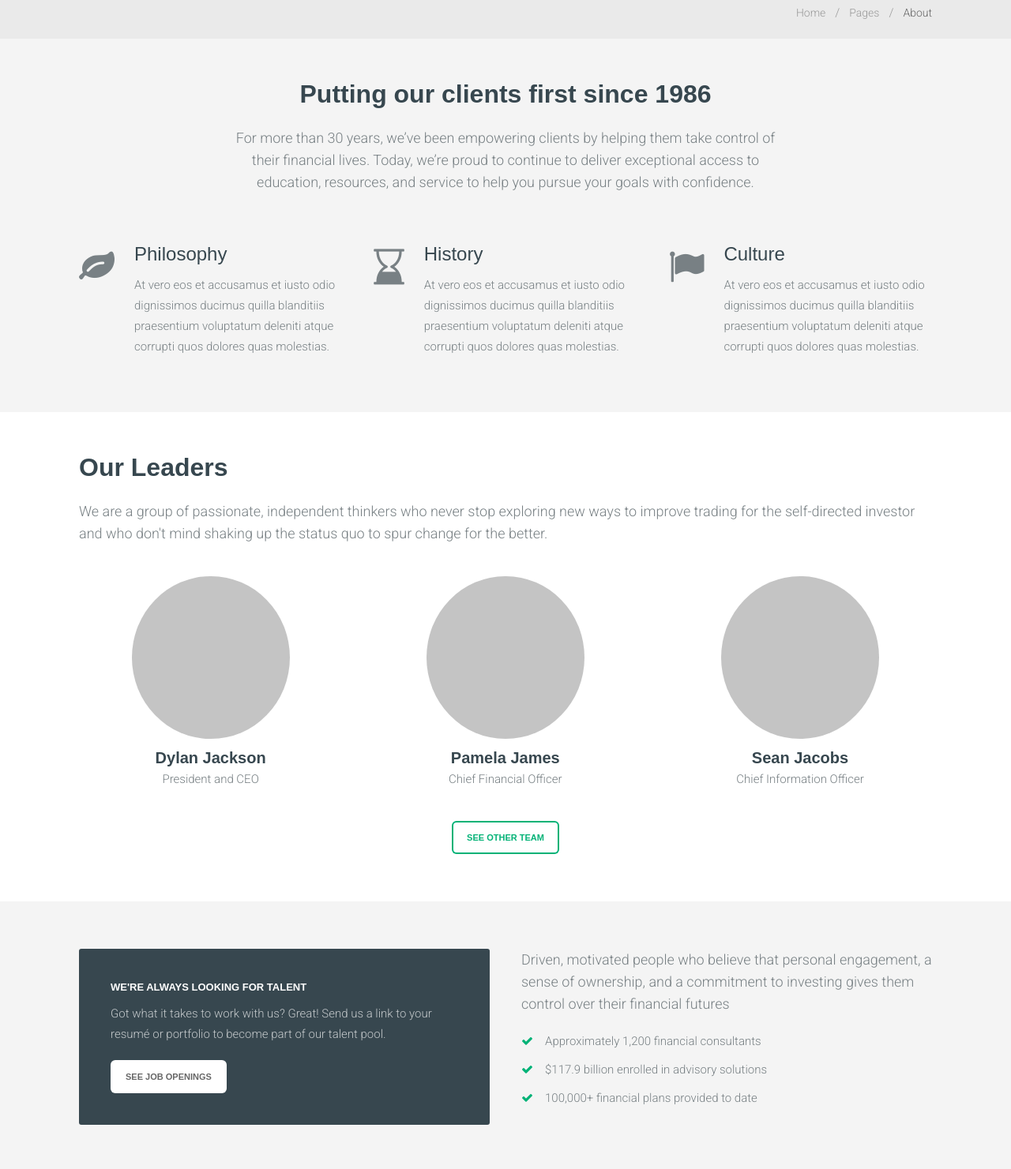
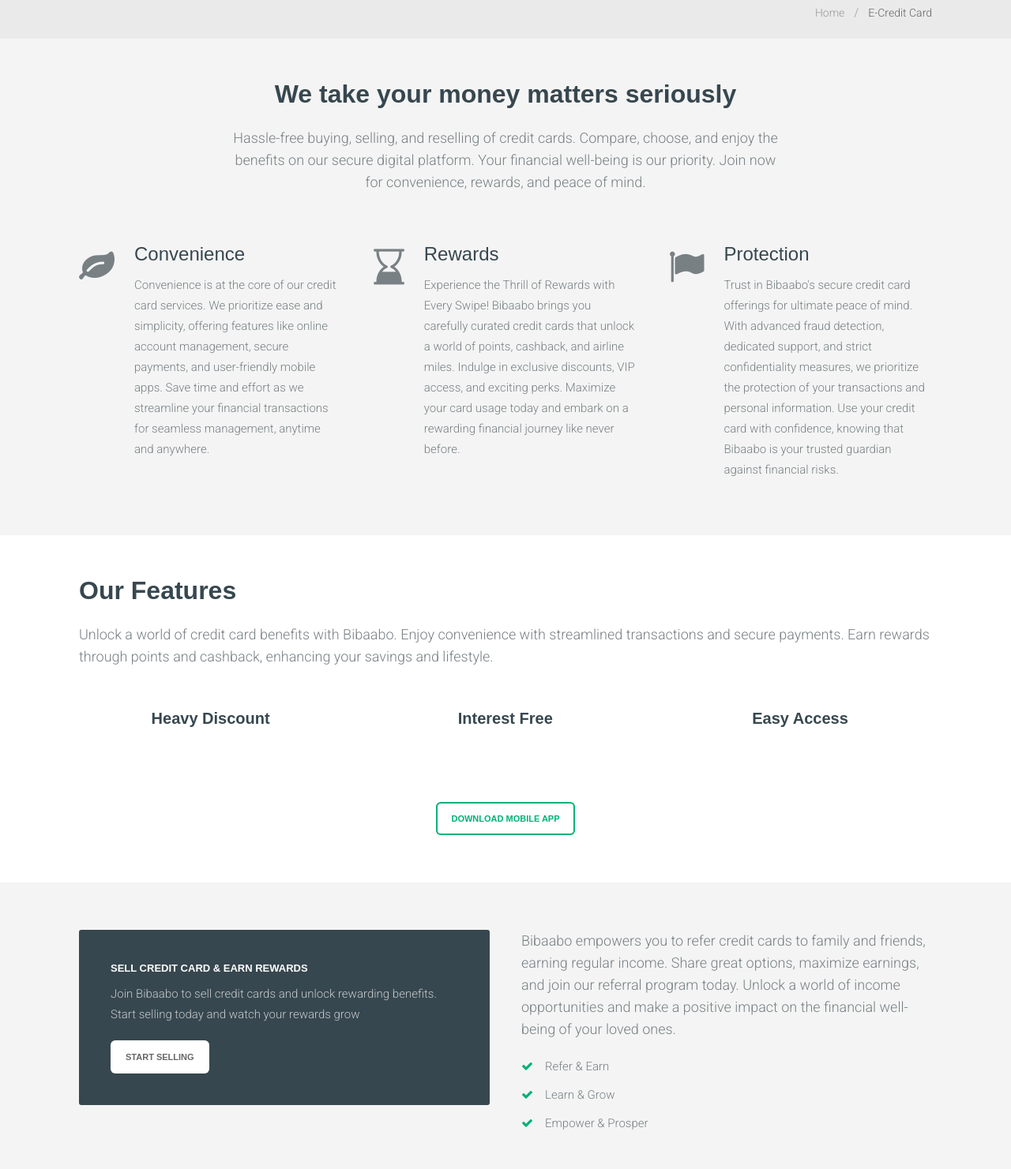
Before and after one commit to HaryDPoudel/bibaabo.com, a plain HTML site: page about.html in a window 1280 px wide. Shown: the part 219-1700 px from the top of the page at 79% size. Drawn offline with Linux system fonts and the light colour scheme; a web font is replaced by a local one.

Commit message:
Editted E-Credit card

```diff
--- a/about.html
+++ b/about.html
@@ -136,7 +136,7 @@
                                             </ul>
                                         </li> -->
                                         <li><a href="blog.html">E-Stock</a></li>
-                                        <li><a href="testimonials.html">News</a>E-Learn</li>
+                                        <li><a href="testimonials.html">E-Learn</a></li>
                                         <li><a href="about.html">E-Credit Card</a></li>
                                         <li><a href="contact.html">Contact</a></li>
                                     </ul>
@@ -156,8 +156,8 @@
                     <!-- Breadcrumb begin -->
                     <ul class="uk-breadcrumb uk-margin-top uk-float-right">
                         <li><a href="#">Home</a></li>
-                        <li><a href="#">Pages</a></li>
-                        <li><a href="#">About</a></li>
+                        <li><a href="#">E-Credit Card</a></li>
+                        <!-- <li><a href="#">About</a></li> -->
                     </ul>
                     <!-- Breadcrumb end -->
                 </div>
@@ -168,8 +168,9 @@
         <div class="uk-container">
             <div class="uk-grid uk-margin-medium-top">
                 <div class="uk-width-2-3@l uk-width-1-1@s uk-align-center uk-text-center">
-                    <h2 class="uk-margin-small-top uk-margin-remove-bottom">Putting our clients first since 1986</h2>
-                    <p class="uk-text-lead uk-margin-small-bottom">For more than 30 years, we’ve been empowering clients by helping them take control of their financial lives. Today, we’re proud to continue to deliver exceptional access to education, resources, and service to help you pursue your goals with confidence.</p>
+                    <h2 class="uk-margin-small-top uk-margin-remove-bottom">We take your money matters seriously</h2>
+                    <p class="uk-text-lead uk-margin-small-bottom">Hassle-free buying, selling, and reselling of credit cards. Compare, choose, and enjoy the benefits on our secure
+                    digital platform. Your financial well-being is our priority. Join now for convenience, rewards, and peace of mind.</p>
                 </div>
                 <div class="uk-width-1-1">
                     <div class="uk-child-width-1-3@l uk-child-width-1-3@m uk-child-width-1-1@s uk-margin-top" data-uk-grid>
@@ -177,8 +178,10 @@
                             <div class="uk-grid-small uk-flex-top" data-uk-grid>
                                 <div class="uk-width-auto uk-margin-small-right"> <i class="fa fa-3x fa-leaf uk-margin-small-top"></i> </div>
                                 <div class="uk-width-expand">
-                                    <h3 class="uk-margin-remove-bottom idz-thin">Philosophy</h3>
-                                    <p class="uk-margin-small-top">At vero eos et accusamus et iusto odio dignissimos ducimus quilla blanditiis praesentium voluptatum deleniti atque corrupti quos dolores quas molestias.</p>
+                                    <h3 class="uk-margin-remove-bottom idz-thin">Convenience</h3>
+                                    <p class="uk-margin-small-top">Convenience is at the core of our credit card services. We prioritize ease and simplicity, offering features like online
+                                    account management, secure payments, and user-friendly mobile apps. Save time and effort as we streamline your financial
+                                    transactions for seamless management, anytime and anywhere.</p>
                                 </div>
                             </div>
                         </div>
@@ -186,8 +189,10 @@
                             <div class="uk-grid-small uk-flex-top" data-uk-grid>
                                 <div class="uk-width-auto uk-margin-small-right"> <i class="fa fa-3x fa-hourglass-end uk-margin-small-top"></i> </div>
                                 <div class="uk-width-expand">
-                                    <h3 class="uk-margin-remove-bottom idz-thin">History</h3>
-                                    <p class="uk-margin-small-top">At vero eos et accusamus et iusto odio dignissimos ducimus quilla blanditiis praesentium voluptatum deleniti atque corrupti quos dolores quas molestias.</p>
+                                    <h3 class="uk-margin-remove-bottom idz-thin">Rewards</h3>
+                                    <p class="uk-margin-small-top">Experience the Thrill of Rewards with Every Swipe! Bibaabo brings you carefully curated credit cards that unlock a world
+                                    of points, cashback, and airline miles. Indulge in exclusive discounts, VIP access, and exciting perks. Maximize your
+                                    card usage today and embark on a rewarding financial journey like never before.</p>
                                 </div>
                             </div>
                         </div>
@@ -195,8 +200,11 @@
                             <div class="uk-grid-small uk-flex-top" data-uk-grid>
                                 <div class="uk-width-auto uk-margin-small-right"> <i class="fa fa-3x fa-flag uk-margin-small-top"></i> </div>
                                 <div class="uk-width-expand">
-                                    <h3 class="uk-margin-remove-bottom idz-thin">Culture</h3>
-                                    <p class="uk-margin-small-top">At vero eos et accusamus et iusto odio dignissimos ducimus quilla blanditiis praesentium voluptatum deleniti atque corrupti quos dolores quas molestias.</p>
+                                    <h3 class="uk-margin-remove-bottom idz-thin">Protection</h3>
+                                    <p class="uk-margin-small-top">Trust in Bibaabo's secure credit card offerings for ultimate peace of mind. With advanced fraud detection, dedicated
+                                    support, and strict confidentiality measures, we prioritize the protection of your transactions and personal
+                                    information. Use your credit card with confidence, knowing that Bibaabo is your trusted guardian against financial
+                                    risks.</p>
                                 </div>
                             </div>
                         </div>
@@ -210,23 +218,30 @@
             <div class="uk-container uk-margin-medium-top uk-margin-medium-bottom">
                 <div class="uk-grid">
                     <div class="uk-width-1-1">
-                        <h2 class="uk-margin-small-top uk-margin-remove-bottom">Our Leaders</h2>
-                        <p class="uk-text-lead uk-margin-small-bottom">We are a group of passionate, independent thinkers who never stop exploring new ways to improve trading for the self-directed investor and who don't mind shaking up the status quo to spur change for the better.</p>
+                        <h2 class="uk-margin-small-top uk-margin-remove-bottom">Our Features</h2>
+                        <p class="uk-text-lead uk-margin-small-bottom">Unlock a world of credit card benefits with Bibaabo. Enjoy convenience with streamlined transactions and secure
+                        payments. Earn rewards through points and cashback, enhancing your savings and lifestyle.</p>
                         <div class="uk-child-width-1-3@l uk-child-width-1-3@m uk-child-width-1-1@s uk-margin-medium-top uk-text-center" data-uk-grid>
-                            <div> <img class="uk-border-circle uk-margin-remove-bottom" src="images/content/team1.jpg" width="200" height="200" alt="" />
-                                <h4 class="uk-margin-small-top uk-margin-remove-bottom">Dylan Jackson</h4>
-                                <p class="uk-margin-remove-top">President and CEO</p>
+                            <div>
+                                <!-- <img class="uk-border-circle uk-margin-remove-bottom" src="images/content/team1.jpg" width="200" height="200" alt="" /> -->
+                                <h4 class="uk-margin-small-top uk-margin-remove-bottom">Heavy Discount</h4>
+                                <!-- <p class="uk-margin-remove-top">President and CEO</p> -->
                             </div>
-                            <div> <img class="uk-border-circle uk-margin-remove-bottom" src="images/content/team2.jpg" width="200" height="200" alt="" />
-                                <h4 class="uk-margin-small-top uk-margin-remove-bottom">Pamela James</h4>
-                                <p class="uk-margin-remove-top">Chief Financial Officer</p>
+                            <div>
+                                <!-- <img class="uk-border-circle uk-margin-remove-bottom" src="images/content/team2.jpg" width="200" height="200" alt="" /> -->
+                                <h4 class="uk-margin-small-top uk-margin-remove-bottom">Interest Free</h4>
+                                <!-- <p class="uk-margin-remove-top">Chief Financial Officer</p> -->
                             </div>
-                            <div> <img class="uk-border-circle uk-margin-remove-bottom" src="images/content/team3.jpg" width="200" height="200" alt="" />
-                                <h4 class="uk-margin-small-top uk-margin-remove-bottom">Sean Jacobs</h4>
-                                <p class="uk-margin-remove-top">Chief Information Officer</p>
+                            <div>
+                                 <!-- <img class="uk-border-circle uk-margin-remove-bottom" src="images/content/team3.jpg" width="200" height="200" alt="" /> -->
+                                <h4 class="uk-margin-small-top uk-margin-remove-bottom">Easy Access</h4>
+                                <!-- <p class="uk-margin-remove-top">Chief Information Officer</p> -->
                             </div>
                         </div>
-                        <div class="uk-text-center uk-margin-medium-top uk-margin-bottom"> <a class="uk-button uk-button-default" href="">See other team</a> </div>
+                        <br/>
+
+                        <br/>
+                        <div class="uk-text-center uk-margin-medium-top uk-margin-bottom"> <a class="uk-button uk-button-default" href="">Download Mobile App</a> </div>
                     </div>
                 </div>
             </div>
@@ -237,15 +252,17 @@
             <div class="uk-grid uk-margin-top">
                 <div class="uk-width-1-2@l uk-width-1-2@m uk-width-1-1@s">
                     <div class="uk-card uk-card-medium uk-card-secondary uk-card-body uk-margin-bottom">
-                        <h6 class="uk-text-uppercase uk-margin-remove-bottom">We're always looking for talent</h6>
-                        <p class="uk-margin-small-top">Got what it takes to work with us? Great! Send us a link to your resumé or portfolio to become part of our talent pool.</p> <a class="uk-button uk-button-primary" href="">See job openings</a> </div>
+                        <h6 class="uk-text-uppercase uk-margin-remove-bottom">Sell credit card & earn rewards</h6>
+                        <p class="uk-margin-small-top">Join Bibaabo to sell credit cards and unlock rewarding benefits. Start selling today and watch your rewards grow</p> <a class="uk-button uk-button-primary" href="">Start Selling</a> </div>
                 </div>
                 <div class="uk-width-1-2@l uk-width-1-2@m uk-width-1-1@s">
-                    <p class="uk-text-lead">Driven, motivated people who believe that personal engagement, a sense of ownership, and a commitment to investing gives them control over their financial futures</p>
+                    <p class="uk-text-lead">Bibaabo empowers you to refer credit cards to family and friends, earning regular income. Share great options, maximize
+                    earnings, and join our referral program today. Unlock a world of income opportunities and make a positive impact on the
+                    financial well-being of your loved ones.</p>
                     <ul class="uk-list idz-list-check">
-                        <li>Approximately 1,200 financial consultants</li>
-                        <li>$117.9 billion enrolled in advisory solutions</li>
-                        <li>100,000+ financial plans provided to date</li>
+                        <li>Refer & Earn</li>
+                        <li>Learn & Grow</li>
+                        <li>Empower & Prosper</li>
                     </ul>
                 </div>
             </div>
```
Also changed, not shown: index.html (+2 -2 lines), lng.html (+1 -1 lines).
